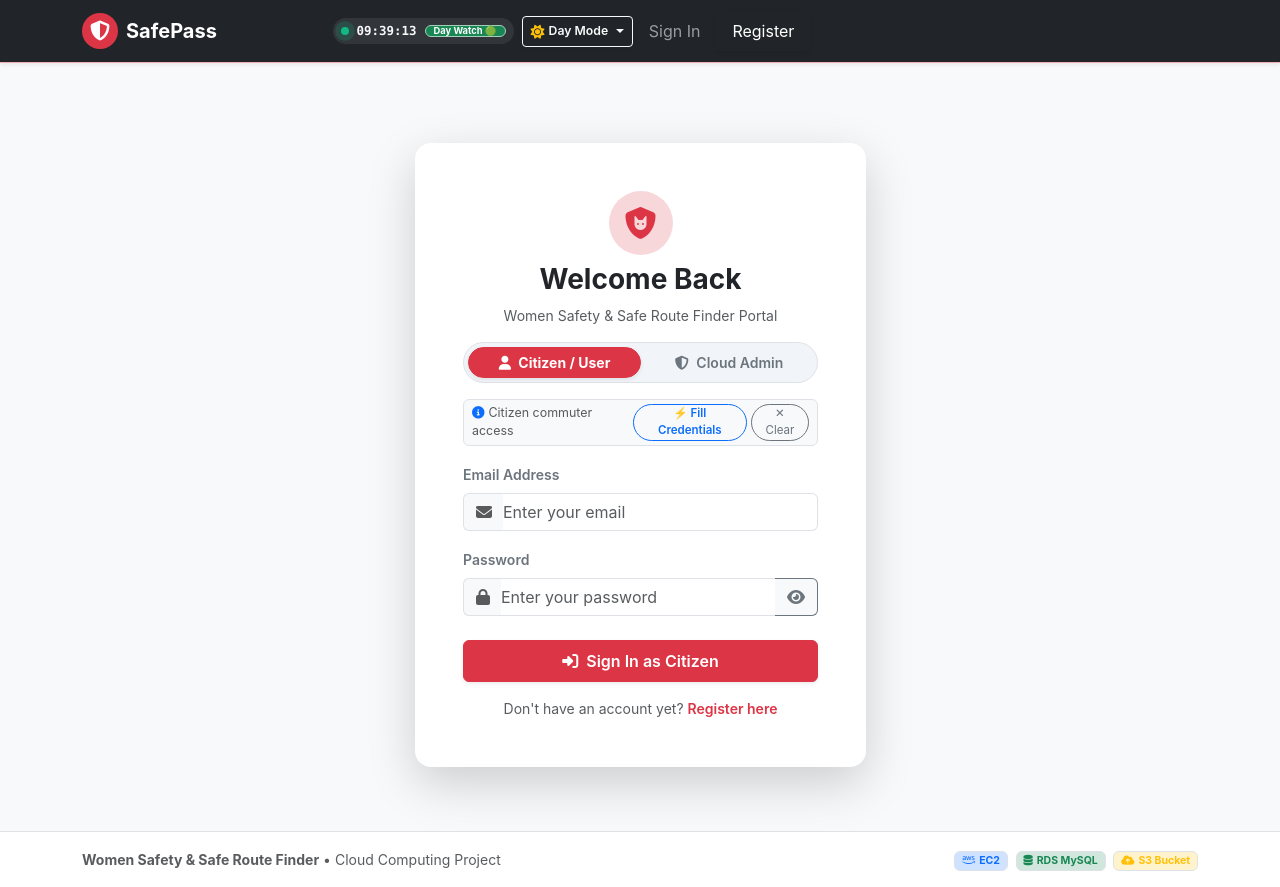
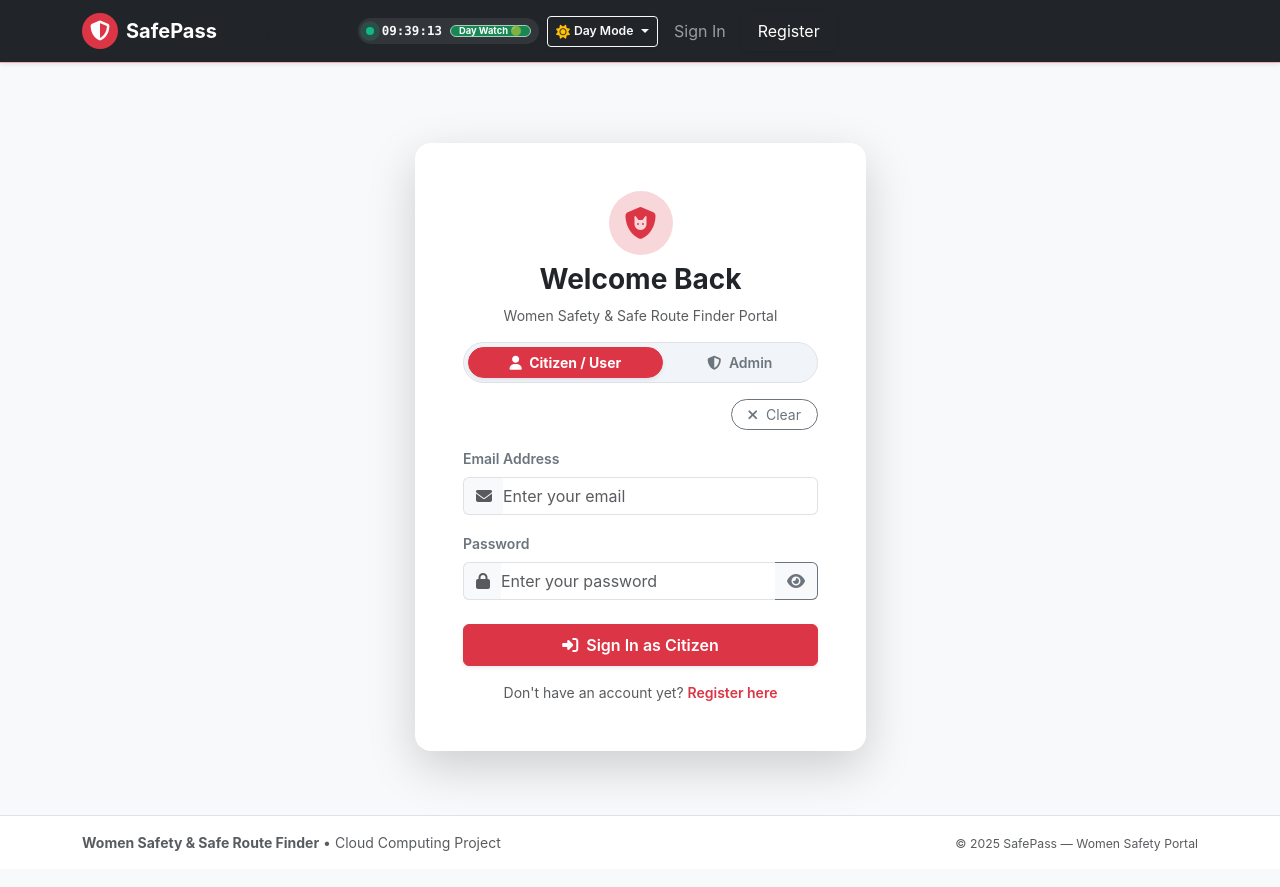
Before and after one commit to Haripriya-4235/safepass-cloud-project, a Flask app: page / in a window 1280 px wide. After the commit the page ends 851 px from the top, so only its background shows below. Run offline with Flask 3, Linux system fonts and the light colour scheme.

Commit message:
Remove cloud autofill details, cloud badges, and amazon icons from login and footer

```diff
--- a/app.py
+++ b/app.py
@@ -349,6 +349,16 @@ def api_location_ping():
     update_id = record_location_ping(user_id, lat, lng, speed, journey_id)
     return jsonify({'success': True, 'update_id': update_id})
 
+@app.route('/health')
+def health_check():
+    _, db_type = get_db_connection()
+    return jsonify({
+        'status': 'healthy',
+        'database': 'connected',
+        'engine': 'Amazon RDS (MySQL)' if db_type == 'mysql' else 'SQLite (Local Fallback)',
+        'app': 'SafePass Cloud Application'
+    }), 200
+
 if __name__ == '__main__':
     # Listen on 0.0.0.0 so that on EC2 it is immediately publicly accessible
     port = int(os.environ.get('PORT', 5000))
--- a/templates/base.html
+++ b/templates/base.html
@@ -25,7 +25,7 @@
                 <span class="badge bg-danger rounded-circle p-2 me-2">
                     <i class="fa-solid fa-shield-halved text-white fs-5"></i>
                 </span>
-                <span>SafePass <small class="fw-normal text-muted fs-6">| AWS Cloud</small></span>
+                <span>SafePass <small class="fw-normal text-muted fs-6">| Women Safety</small></span>
             </a>
 
             <button class="navbar-toggler" type="button" data-bs-toggle="collapse" data-bs-target="#navbarNav">
@@ -58,7 +58,7 @@
                     {% if session.get('user_role') == 'admin' %}
                     <li class="nav-item">
                         <a class="nav-link text-warning fw-semibold {% if request.endpoint == 'admin_dashboard' %}active{% endif %}" href="{{ url_for('admin_dashboard') }}">
-                            <i class="fa-solid fa-cloud me-1"></i> Cloud Admin
+                            <i class="fa-solid fa-shield-halved me-1"></i> Admin Console
                         </a>
                     </li>
                     {% endif %}
@@ -235,9 +235,7 @@
                     <strong>Women Safety & Safe Route Finder</strong> &bull; Cloud Computing Project
                 </div>
                 <div class="col-md-6 text-md-end">
-                    <span class="badge bg-primary-subtle text-primary border me-1"><i class="fa-brands fa-aws me-1"></i>EC2</span>
-                    <span class="badge bg-success-subtle text-success border me-1"><i class="fa-solid fa-database me-1"></i>RDS MySQL</span>
-                    <span class="badge bg-warning-subtle text-warning border"><i class="fa-solid fa-cloud-arrow-up me-1"></i>S3 Bucket</span>
+                    <span class="text-muted small">&copy; 2025 SafePass &mdash; Women Safety Portal</span>
                 </div>
             </div>
         </div>
--- a/templates/login.html
+++ b/templates/login.html
@@ -16,29 +16,21 @@
                         <p class="text-muted small mb-0" id="loginSubheading">Women Safety & Safe Route Finder Portal</p>
                     </div>
 
-                    <!-- 2 Role Switching Options (Citizen vs Cloud Admin) -->
+                    <!-- 2 Role Switching Options (Citizen vs Admin) -->
                     <div class="p-1 mb-3 rounded-pill d-flex gap-1 border" style="background: #f1f5f9;">
                         <button type="button" class="btn btn-sm flex-fill fw-bold rounded-pill btn-danger text-white shadow-sm" id="roleUserBtn" onclick="switchLoginRole('user')">
                             <i class="fa-solid fa-user me-1"></i> Citizen / User
                         </button>
                         <button type="button" class="btn btn-sm flex-fill fw-semibold rounded-pill text-secondary bg-transparent border-0" id="roleAdminBtn" onclick="switchLoginRole('admin')">
-                            <i class="fa-solid fa-shield-halved me-1"></i> Cloud Admin
+                            <i class="fa-solid fa-shield-halved me-1"></i> Admin
                         </button>
                     </div>
 
-                    <!-- Quick Auto-fill & Clear helper -->
-                    <div class="d-flex align-items-center justify-content-between mb-3 px-2 py-1 rounded-2 border bg-light small">
-                        <span class="text-muted" style="font-size: .78rem;" id="roleInfoText">
-                            <i class="fa-solid fa-circle-info text-primary me-1"></i>Citizen commuter access
-                        </span>
-                        <div class="d-flex gap-1">
-                            <button type="button" class="btn btn-xs btn-outline-primary px-2 py-0 small rounded-pill fw-semibold" id="autoFillBtn" onclick="autoFillCurrentRole()" style="font-size: .72rem;">
-                                ⚡ Fill Credentials
-                            </button>
-                            <button type="button" class="btn btn-xs btn-outline-secondary px-2 py-0 small rounded-pill" onclick="clearInputs()" style="font-size: .72rem;" title="Clear fields">
-                                ✕ Clear
-                            </button>
-                        </div>
+                    <!-- Clear option alone -->
+                    <div class="d-flex align-items-center justify-content-end mb-3">
+                        <button type="button" class="btn btn-sm btn-outline-secondary px-3 py-1 rounded-pill" onclick="clearInputs()" title="Clear fields">
+                            <i class="fa-solid fa-xmark me-1"></i> Clear
+                        </button>
                     </div>
 
                     <form method="POST" action="{{ url_for('login') }}" autocomplete="off">
@@ -86,14 +78,13 @@ let currentRole = 'user';
 
 function switchLoginRole(role) {
     currentRole = role;
+    clearInputs();
     const userBtn = document.getElementById('roleUserBtn');
     const adminBtn = document.getElementById('roleAdminBtn');
     const roleBadge = document.getElementById('loginRoleBadge');
     const roleIcon = document.getElementById('loginRoleIcon');
     const subheading = document.getElementById('loginSubheading');
-    const infoText = document.getElementById('roleInfoText');
     const submitBtn = document.getElementById('signInSubmitBtn');
-    const autoFillBtn = document.getElementById('autoFillBtn');
 
     if (role === 'admin') {
         // Admin active state
@@ -101,16 +92,10 @@ function switchLoginRole(role) {
         userBtn.className = 'btn btn-sm flex-fill fw-semibold rounded-pill text-secondary bg-transparent border-0';
 
         roleBadge.className = 'd-inline-flex align-items-center justify-content-center bg-warning-subtle text-warning rounded-circle p-3 mb-2';
-        roleIcon.className = 'fa-solid fa-cloud fa-2x';
-        subheading.textContent = 'AWS Cloud Infrastructure & Admin Console';
-        infoText.innerHTML = '<i class="fa-solid fa-shield-halved text-warning me-1"></i>AWS Cloud Admin (EC2, RDS, S3)';
+        roleIcon.className = 'fa-solid fa-shield-halved fa-2x';
+        subheading.textContent = 'Administrator & Security Console';
         submitBtn.className = 'btn btn-dark w-100 py-2 fw-bold text-warning shadow-sm mb-3';
-        submitBtn.innerHTML = '<i class="fa-solid fa-cloud me-2"></i>Sign In as Cloud Admin';
-        autoFillBtn.textContent = '⚡ Fill Cloud Admin';
-
-        // Auto-fill Cloud Admin credentials
-        document.getElementById('emailInput').value = 'admin@cloudsafety.org';
-        document.getElementById('passwordInput').value = 'admin123';
+        submitBtn.innerHTML = '<i class="fa-solid fa-shield-halved me-2"></i>Sign In as Admin';
     } else {
         // User active state
         userBtn.className = 'btn btn-sm flex-fill fw-bold rounded-pill btn-danger text-white shadow-sm';
@@ -119,24 +104,8 @@ function switchLoginRole(role) {
         roleBadge.className = 'd-inline-flex align-items-center justify-content-center bg-danger-subtle text-danger rounded-circle p-3 mb-2';
         roleIcon.className = 'fa-solid fa-shield-cat fa-2x';
         subheading.textContent = 'Women Safety & Safe Route Finder Portal';
-        infoText.innerHTML = '<i class="fa-solid fa-circle-info text-primary me-1"></i>Citizen commuter access';
         submitBtn.className = 'btn btn-danger w-100 py-2 fw-semibold shadow-sm mb-3';
         submitBtn.innerHTML = '<i class="fa-solid fa-right-to-bracket me-1"></i>Sign In as Citizen';
-        autoFillBtn.textContent = '⚡ Fill Demo User';
-
-        // Auto-fill Demo User credentials
-        document.getElementById('emailInput').value = 'priya@example.com';
-        document.getElementById('passwordInput').value = 'demo123';
-    }
-}
-
-function autoFillCurrentRole() {
-    if (currentRole === 'admin') {
-        document.getElementById('emailInput').value = 'admin@cloudsafety.org';
-        document.getElementById('passwordInput').value = 'admin123';
-    } else {
-        document.getElementById('emailInput').value = 'priya@example.com';
-        document.getElementById('passwordInput').value = 'demo123';
     }
 }
 
```
